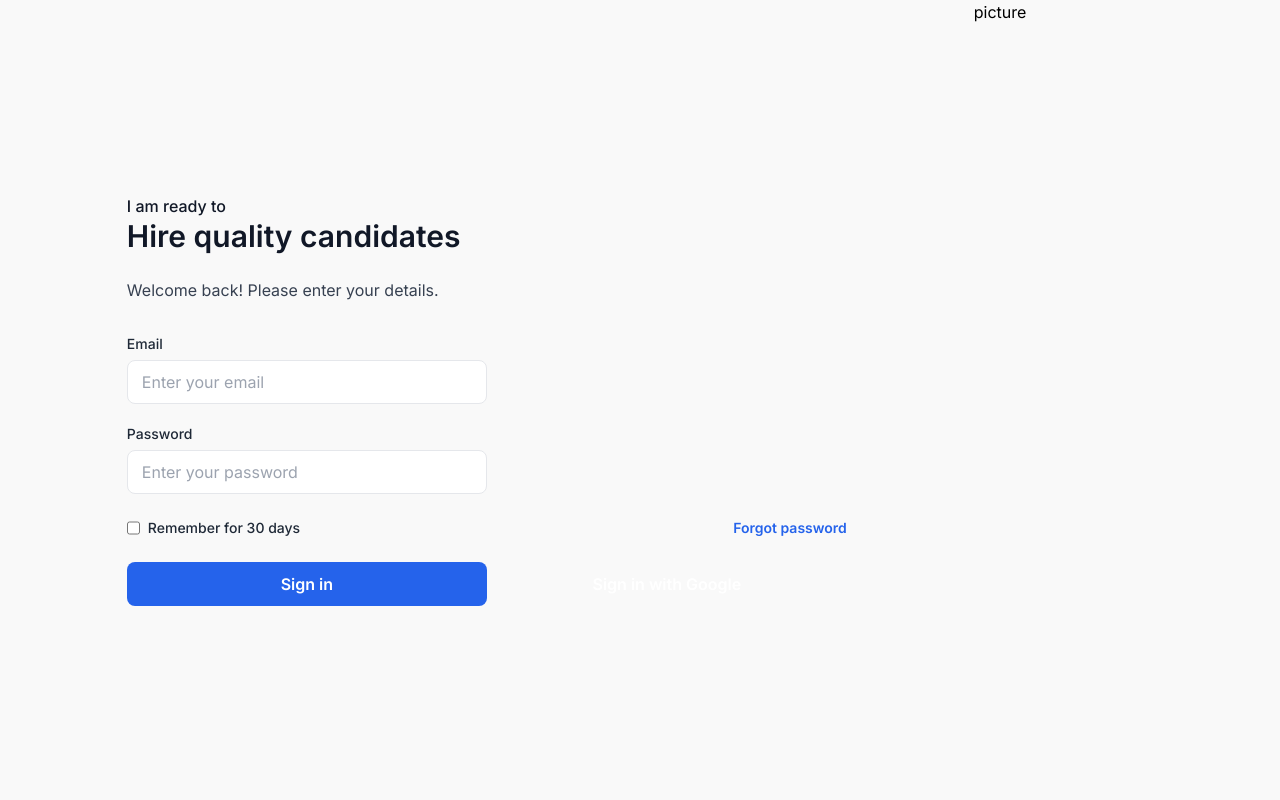
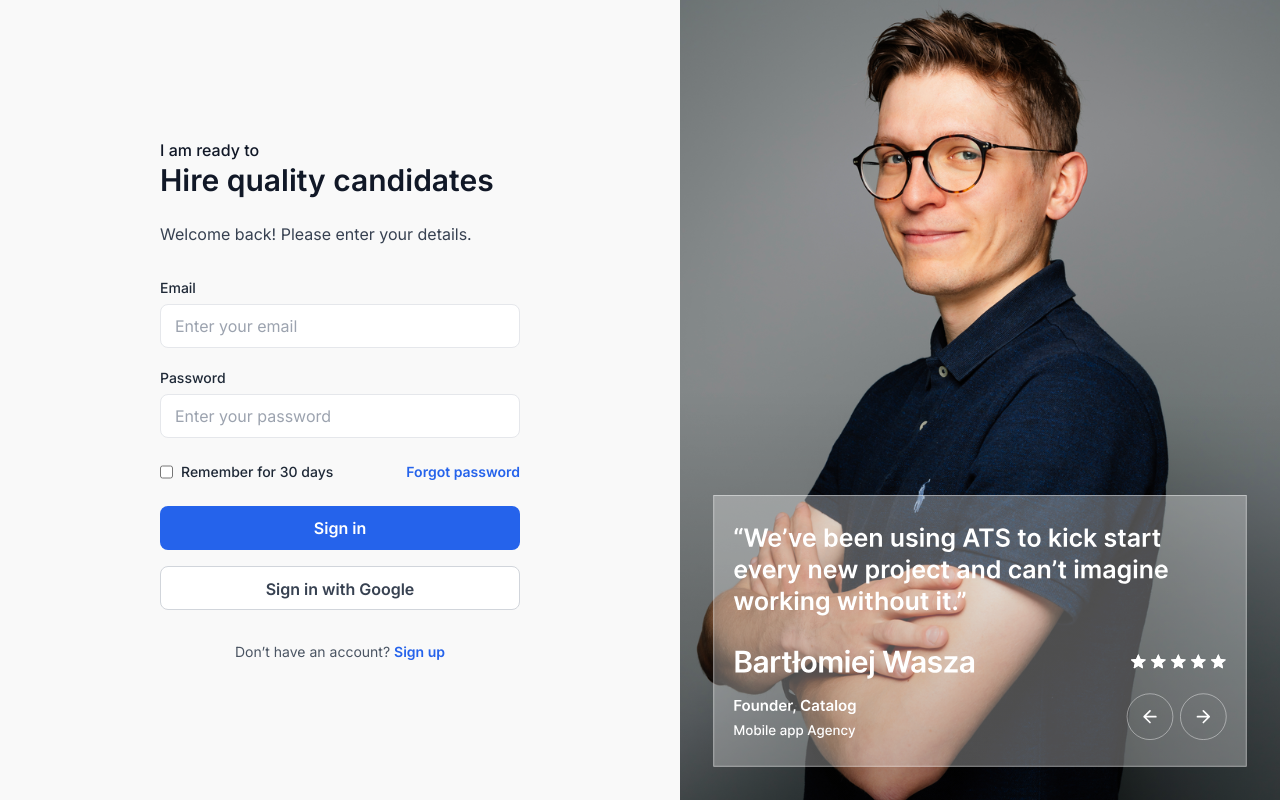
Before and after one commit to arekkonopka/cv-uploader, a Next.js app: page /login in a window 1280 px wide. Built offline with nearby package versions, Linux system fonts and the light colour scheme.

Commit message:
create login page part two

```diff
--- a/src/app/login/page.js
+++ b/src/app/login/page.js
@@ -4,6 +4,7 @@ import React, { useState } from 'react'
 import { useRouter } from 'next/navigation'
 
 import Link from 'next/link'
+import Image from 'next/image'
 
 const LoginPage = () => {
   const [email, setEmail] = useState('')
@@ -92,13 +93,27 @@ const LoginPage = () => {
             Sign in
           </button>
 
-          <button className="w-[360px] h-11 text-white text-base font-semibold py-2.5 rounded-lg">
-            Sign in with Google
-          </button>
-        </div>
+          <div className="pt-4">
+        <button className="w-[360px] border border-gray-300 h-11 bg-white text-gray-700 text-base font-semibold py-2.5 rounded-lg">Sign in with Google</button>
       </div>
-      <div className="grow">picture</div>
-    </main>
+
+      <div className="flex flex-row items-center justify-center pt-8">
+      <p className="text-sm font-normal text-gray-600">Don’t have an account?</p>
+      <Link className="text-sm font-semibold text-blue-600 pl-1" href="/">Sign up</Link>
+      </div>
+      </div>
+    </div>
+    <div>
+    <Image
+      src="/Image.svg"
+      width={0}
+      height={0}
+      style={{ width: '100%', height: '100%' }}
+      alt="Picture of the author"
+    />
+    </div>
+
+  </main>
   )
 }
 
```
Also changed, not shown: public/Image.svg (added).
